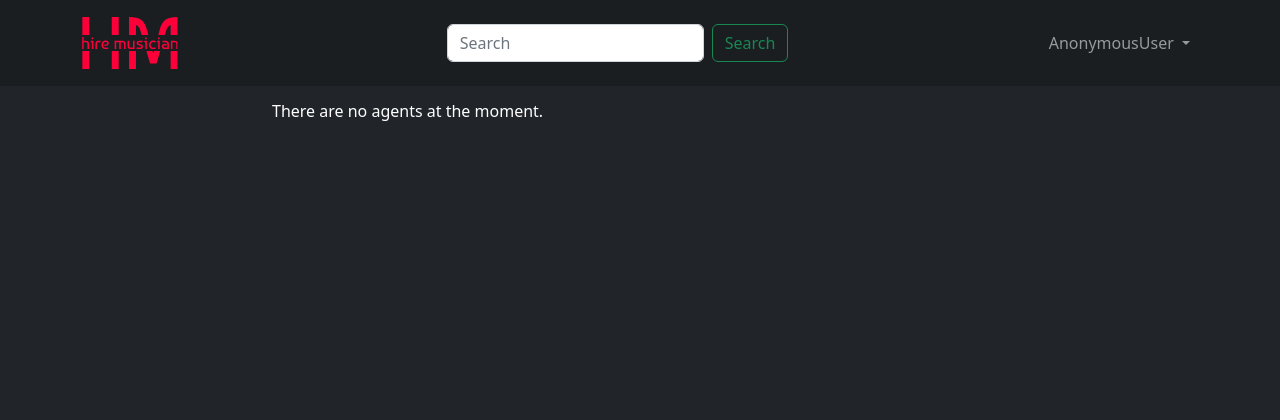
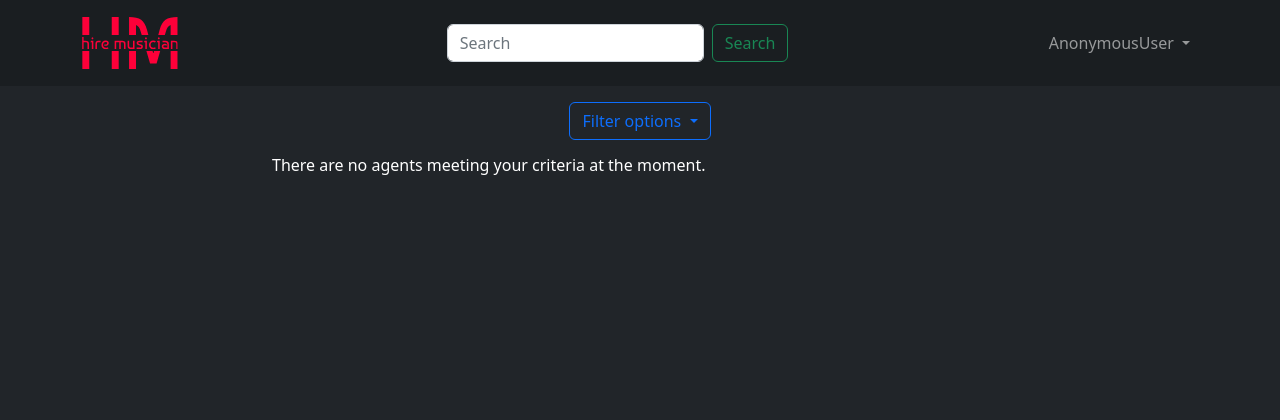
Before and after one commit to maciejpiszczek/hire-musician, a Django app: page /users/ in a window 1280 px wide. Shown: the top 420 px of the page. Run offline with Django 4.2, Linux system fonts and the light colour scheme; parts of the project's set-up code (start-up, migrations or seed data) failed here and were passed over; some libraries are stand-ins or nearby versions.

Commit message:
added musician filter using django-filter

```diff
--- a/backend_core/config/settings.py
+++ b/backend_core/config/settings.py
@@ -42,6 +42,8 @@ INSTALLED_APPS = [
     'django.contrib.sessions',
     'django.contrib.messages',
     'django.contrib.staticfiles',
+
+    'crispy_forms',
 
     'users.apps.UsersConfig',
     'home.apps.HomeConfig',
--- a/backend_core/static/styles/main.css
+++ b/backend_core/static/styles/main.css
@@ -55,3 +55,29 @@ footer {
 .musician-info {
     display: flex;
 }
+
+.filter-panel {
+    display: inline-block;
+    width: 100%;
+}
+
+.filter-row {
+    display: flex;
+}
+
+.filter-item {
+    display: inline-block;
+    width: 100%;
+}
+
+.filter-toggle {
+    text-align: center;
+}
+
+.submit-filter {
+    float: right;
+}
+
+.search-filter {
+    display: flex;
+}
--- /dev/null
+++ b/backend_core/templates/partials/musicians_filter.html
@@ -0,0 +1,29 @@
+{% load crispy_forms_tags %}
+
+<div class="filter-toggle">
+    <p>
+        <button class="btn btn-outline-primary dropdown-toggle" type="button" data-bs-toggle="collapse" data-bs-target="#collapseExample" aria-expanded="false" aria-controls="collapseExample">
+            Filter options
+        </button>
+    </p>
+</div>
+
+<div class="collapse" id="collapseExample">
+    <form action="" method="get">
+        <div class="search-filter">
+            <div class="col-4">
+                Instrument:
+                {{ filter.form.instrument }}
+            </div>
+            <div class="col-4">
+                Musical style:
+                {{ filter.form.music_style }}
+            </div>
+            <div class="col-4" style="display: inline;">
+                Is mobile:
+                {{ filter.form.is_mobile }}
+            </div>
+            <input type="submit" class="btn btn-primary" value="Filter">
+        </div>
+    </form>
+</div>
--- /dev/null
+++ b/backend_core/users/filters.py
@@ -0,0 +1,8 @@
+from .models import UserProfile
+import django_filters
+
+
+class MusicianFilter(django_filters.FilterSet):
+    class Meta:
+        model = UserProfile
+        fields = ['instrument', 'music_style', 'is_mobile']
--- a/backend_core/users/templates/users/users_profiles_list.html
+++ b/backend_core/users/templates/users/users_profiles_list.html
@@ -9,6 +9,9 @@
 {% endblock styles %}
 
 {% block container %}
+
+    {% include 'partials/musicians_filter.html' %}
+
     {% for musician in musicians %}
         <div class="row row-cols-1 row-cols-md-2">
             <div class="col-12 w-100 mb-3">
@@ -65,7 +68,7 @@
         </div>
     {% empty %}
         <div>
-            <h6>There are no agents at the moment.</h6>
+            <h6>There are no agents meeting your criteria at the moment.</h6>
         </div>
     {% endfor %}
 {% endblock container %}
--- a/backend_core/users/views.py
+++ b/backend_core/users/views.py
@@ -1,11 +1,17 @@
+from django.http import request
+from django_filters.views import FilterView
+
 from . import models
-from django.views.generic import DetailView, ListView
+from django.views.generic import DetailView
+
+from .filters import MusicianFilter
 
 
-class MusiciansProfilesListView(ListView):
+class MusiciansProfilesListView(FilterView):
     model = models.UserProfile
     template_name = 'users/users_profiles_list.html'
     context_object_name = 'musicians'
+    filterset_class = MusicianFilter
 
 
 class MusicianProfileView(DetailView):
```
Also changed, not shown: 2 other files.
